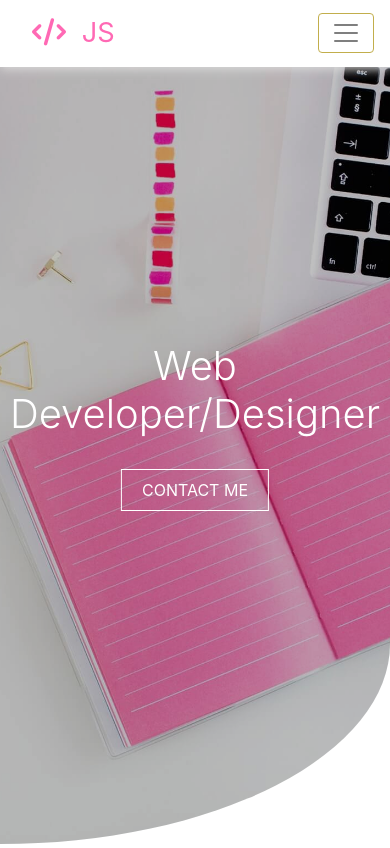
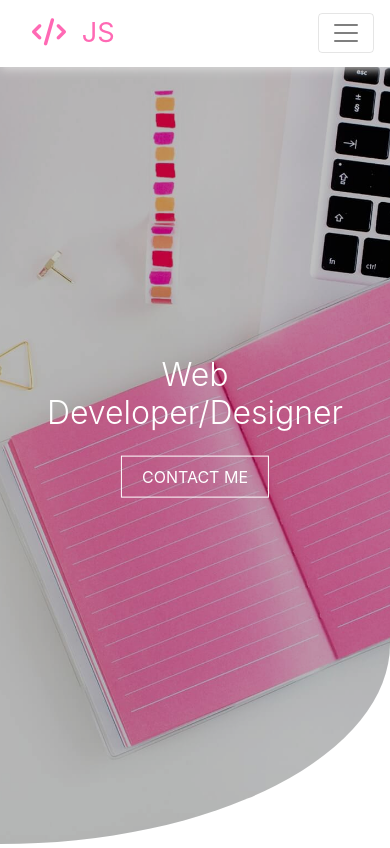
Before and after one commit to JazzSteve/My-Site, a PHP site: page / in a window 390 px wide. Shown: the top 848 px of the page. Run offline with PHP 8.4, Linux system fonts and the light colour scheme; some libraries are stand-ins or nearby versions; some web fonts are replaced.

Commit message:
updated hero text

```diff
--- a/mysite.css
+++ b/mysite.css
@@ -27,17 +27,12 @@ button:focus {
 	color: #FF69B4;
 }
 
-.navbar-light .navbar-toggler {
-	border-color: #c2ae4c;
-}
-
 .navbar-light .navbar-brand:focus, .navbar-light .navbar-brand:hover {
     color: #FF69B4;
 }
 
 .navbar-brand .fa-code {
 	color: #FF69B4;
-	/*color: #c2ae4c;*/
 }
 
 #mainnavbar .nav-link {
@@ -307,6 +302,14 @@ h2 {
 
 
 @media(max-width: 767px) {
+	.hero {
+		height: 600px;
+	}
+
+	.hero-text h1 {
+		font-size: 2em;
+	}
+
 	.about-content {
 		text-align: center;
 		margin-bottom: 2rem;
```
Also changed, not shown: projects4.png, projects5.png, projects6.png.
